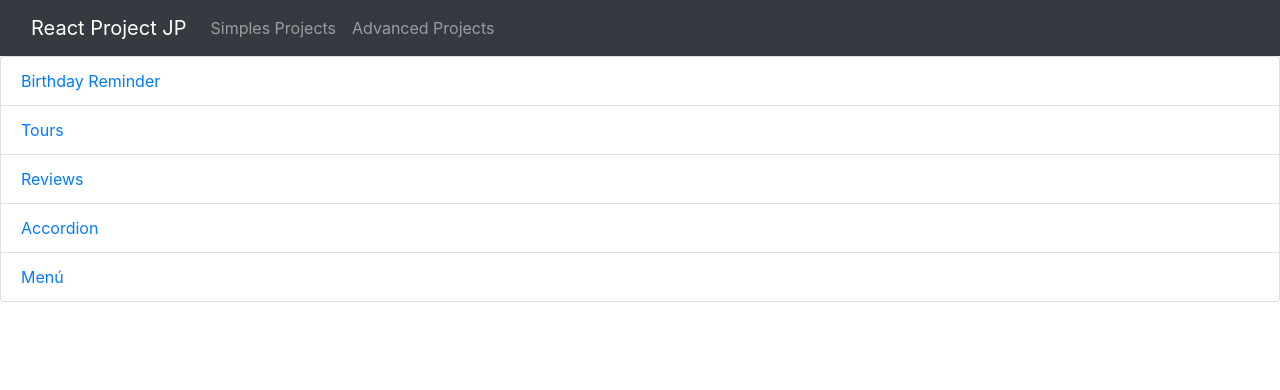
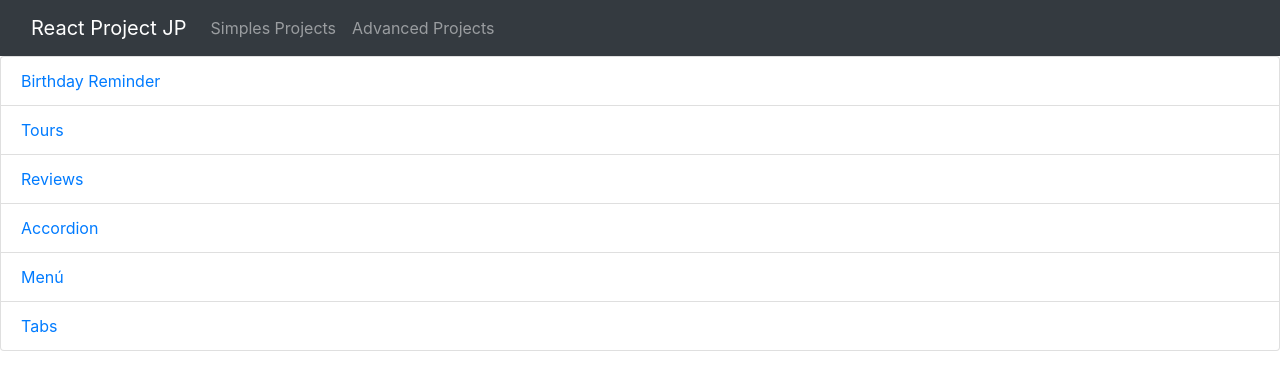
Before and after one commit to juanpchica/react-projects-jp, a React (Create React App) app: page / in a window 1280 px wide. Shown: the top 390 px of the page. Built offline with nearby package versions, Linux system fonts and the light colour scheme.

Commit message:
New tabs menu added

```diff
--- a/src/App.js
+++ b/src/App.js
@@ -8,6 +8,7 @@ import Tours from "./pages/simple/Tours";
 import Reviews from "./pages/simple/Reviews";
 import Accordion from "./pages/simple/Accordion";
 import Menu from "./pages/simple/Menu";
+import Tabs from "./pages/simple/Tabs";
 import Error from "./pages/Error";
 import Navbar from "./pages/Navbar";
 
@@ -40,6 +41,9 @@ const App = () => {
         <Route path="/menu">
           <Menu />
         </Route>
+        <Route path="/tabs">
+          <Tabs />
+        </Route>
         <Route path="*">
           <Error />
         </Route>
--- /dev/null
+++ b/src/pages/simple/Tabs.js
@@ -0,0 +1,7 @@
+import React from "react";
+
+const Tabs = () => {
+  return <div>hi</div>;
+};
+
+export default Tabs;
--- a/src/pages/simple/index.js
+++ b/src/pages/simple/index.js
@@ -19,6 +19,9 @@ const index = () => {
         <li className="list-group-item">
           <Link to="/menu">Menú</Link>
         </li>
+        <li className="list-group-item">
+          <Link to="/tabs">Tabs</Link>
+        </li>
       </ul>
     </section>
   );
```
Also changed, not shown: 1 other file (tests, documents, lock files or other folders).
